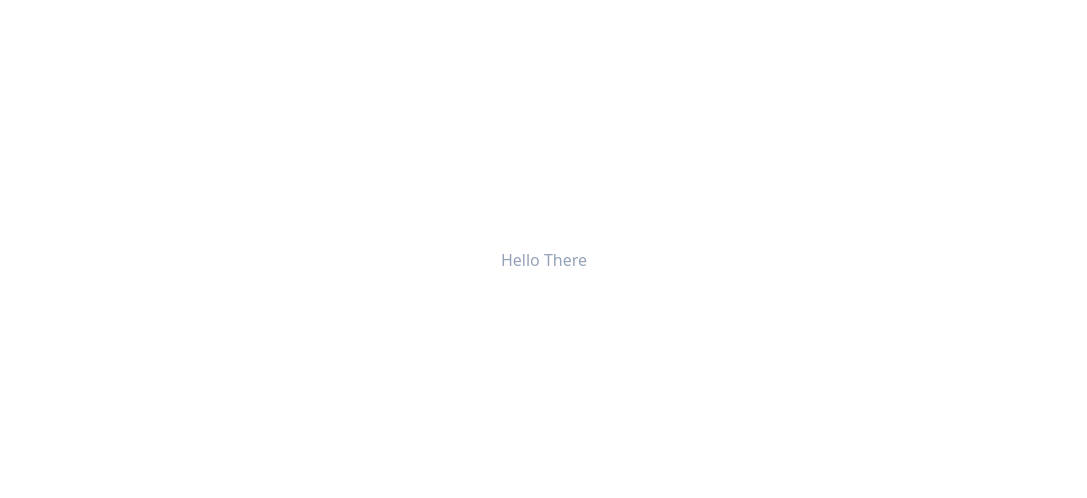
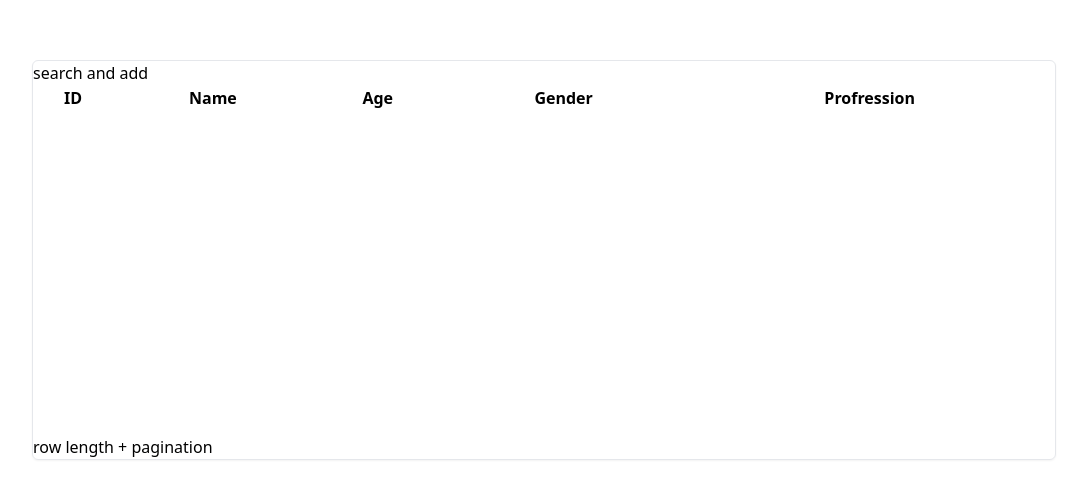
Before and after one commit to kielllll/datatable, a React (Vite) app: page / in a window 1280 px wide. Shown: the part 140-638 px from the top of the page, without its empty margins (96-1183 px from the left). Built offline with nearby package versions, Linux system fonts and the light colour scheme.

Commit message:
feat: setup datatable and secure types

```diff
--- a/package.json
+++ b/package.json
@@ -10,6 +10,7 @@
     "preview": "vite preview"
   },
   "dependencies": {
+    "classnames": "^2.5.1",
     "react": "^18.3.1",
     "react-dom": "^18.3.1"
   },
--- a/src/App.tsx
+++ b/src/App.tsx
@@ -1,10 +1,21 @@
-import DataTable from './components/datatable'
+import DataTable, { Column } from './components/datatable'
+import { UserRecord } from './types'
+import { useColumns } from './utils'
 
 function App() {
+  const columns = useColumns()
+
   return (
     <div className="h-screen w-screen flex justify-center items-center">
-      <h1 className="text-slate-400">Hello There</h1>
-      <DataTable />
+      <DataTable data={[] as UserRecord[]}>
+        {columns.map((column) => (
+          <Column
+            key={column.key}
+            header={column.label}
+            render={(row: UserRecord) => <span>{row.id}</span>}
+          />
+        ))}
+      </DataTable>
     </div>
   )
 }
--- /dev/null
+++ b/src/components/datatable/Column.tsx
@@ -0,0 +1,14 @@
+import React from 'react'
+
+interface ColumnProps<T> {
+  row?: T
+  render: (row: T) => React.ReactNode
+  header: string
+}
+
+export default function Column<T>({
+  row,
+  render,
+}: ColumnProps<T>): JSX.Element {
+  return <>{row && render(row)}</>
+}
--- a/src/components/datatable/DataTable.tsx
+++ b/src/components/datatable/DataTable.tsx
@@ -1,3 +1,44 @@
-export default function DataTable() {
-  return <></>
+import classNames from 'classnames'
+import { Children, ReactElement, ReactNode, cloneElement } from 'react'
+
+interface DataTableProps<T> {
+  className?: string
+  children: ReactNode
+  data: T[]
 }
+
+export default function DataTable<T>({
+  className,
+  children,
+  data,
+}: DataTableProps<T>): JSX.Element {
+  return (
+    <div
+      className={classNames(
+        'w-[80%] h-[50%] shadow-sm border rounded-md flex flex-col',
+        className
+      )}
+    >
+      <header className="mb-auto">search and add</header>
+      <table className="flex-1">
+        <thead>
+          <tr>
+            {Children.map(children, (child) => (
+              <th>{(child as ReactElement).props.header}</th>
+            ))}
+          </tr>
+        </thead>
+        <tbody>
+          {data.map((row, rowIndex) => (
+            <tr key={rowIndex}>
+              {Children.map(children, (child) =>
+                cloneElement(child as React.ReactElement, { row })
+              )}
+            </tr>
+          ))}
+        </tbody>
+      </table>
+      <footer className="mt-auto">row length + pagination</footer>
+    </div>
+  )
+}
--- a/src/components/datatable/index.ts
+++ b/src/components/datatable/index.ts
@@ -1,3 +1,4 @@
 import DataTable from './DataTable'
+export { default as Column } from './Column'
 
 export default DataTable
--- /dev/null
+++ b/src/types.ts
@@ -0,0 +1,12 @@
+export type Column<T> = {
+  key: keyof T
+  label: string
+}
+
+export type UserRecord = {
+  id: string
+  name: string
+  age: string
+  gender: 'male' | 'female' | 'prefer not to say'
+  profession?: string
+}
--- /dev/null
+++ b/src/utils.ts
@@ -0,0 +1,24 @@
+import { Column, UserRecord } from './types'
+
+export const useColumns = (): Column<UserRecord>[] => [
+  {
+    key: 'id',
+    label: 'ID',
+  },
+  {
+    key: 'name',
+    label: 'Name',
+  },
+  {
+    key: 'age',
+    label: 'Age',
+  },
+  {
+    key: 'gender',
+    label: 'Gender',
+  },
+  {
+    key: 'profession',
+    label: 'Profression',
+  },
+]
```
Also changed, not shown: 1 other file (tests, documents, lock files or other folders).
